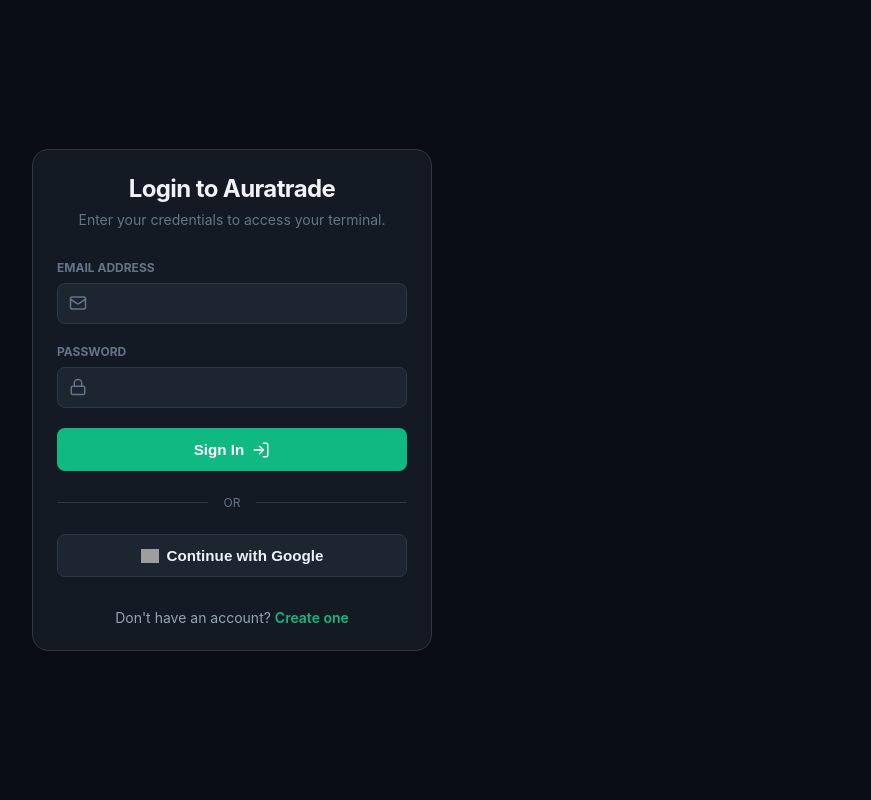
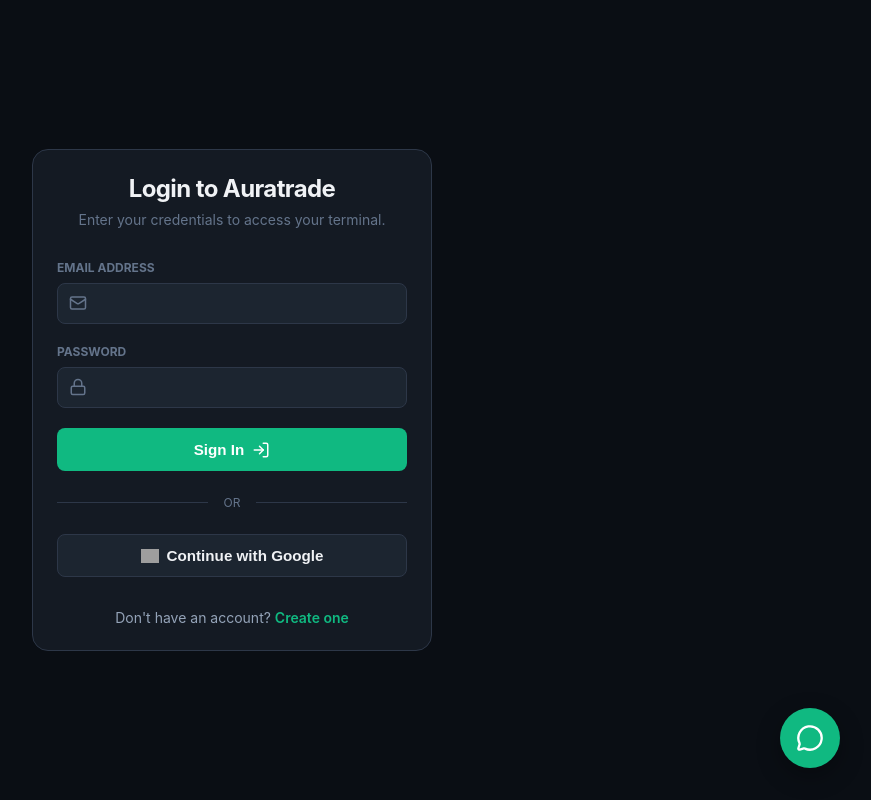
Before and after one commit to karanak1513-debug/AuraTrade, a React (Vite) app: page /login in a window 1280 px wide. Shown: the whole page, without its empty margins (408-1279 px from the left). Built offline with nearby package versions, Linux system fonts and the light colour scheme; no server answers; grey boxes are pictures that could not be loaded.

Commit message:
feat: add Chatbase chatbot popup

```diff
--- a/src/App.jsx
+++ b/src/App.jsx
@@ -23,6 +23,7 @@
 import AdminDashboard from './pages/admin/AdminDashboard';
 import Wallet from './pages/Wallet';
 import Tips from './pages/Tips';
+import ChatBotPopup from './components/ChatBotPopup';
 
 function PrivateRoute({ children }) {
   const { currentUser } = useAuth();
@@ -103,6 +104,7 @@
           {/* Catch-all route to handle 404s on the client side */}
           <Route path="*" element={<Navigate to="/dashboard" replace />} />
         </Routes>
+        <ChatBotPopup />
       </AppLayout>
     </Router>
   );
--- /dev/null
+++ b/src/components/ChatBotPopup.jsx
@@ -0,0 +1,84 @@
+import React, { useState } from 'react';
+import { MessageCircle, X } from 'lucide-react';
+import { motion, AnimatePresence } from 'framer-motion';
+
+export default function ChatBotPopup() {
+  const [isOpen, setIsOpen] = useState(false);
+
+  return (
+    <div style={{ position: 'fixed', bottom: '2rem', right: '2rem', zIndex: 1000, display: 'flex', flexDirection: 'column', alignItems: 'flex-end' }}>
+      <AnimatePresence>
+        {isOpen && (
+          <motion.div
+            initial={{ opacity: 0, scale: 0.8, y: 20, transformOrigin: 'bottom right' }}
+            animate={{ opacity: 1, scale: 1, y: 0 }}
+            exit={{ opacity: 0, scale: 0.8, y: 20 }}
+            className="glass"
+            style={{
+              width: '400px',
+              height: '600px',
+              marginBottom: '1rem',
+              borderRadius: '20px',
+              overflow: 'hidden',
+              boxShadow: '0 20px 40px rgba(0,0,0,0.4)',
+              border: '1px solid var(--border-color)',
+              display: 'flex',
+              flexDirection: 'column'
+            }}
+          >
+            <div style={{
+              padding: '1rem',
+              background: 'var(--bg-tertiary)',
+              display: 'flex',
+              justifyContent: 'space-between',
+              alignItems: 'center',
+              borderBottom: '1px solid var(--border-color)'
+            }}>
+              <div style={{ display: 'flex', alignItems: 'center', gap: '0.75rem' }}>
+                <div style={{ width: '10px', height: '10px', borderRadius: '50%', background: '#10b981', boxShadow: '0 0 10px #10b981' }}></div>
+                <span style={{ fontWeight: 600, fontSize: '0.9rem' }}>AuraTrade Assistant</span>
+              </div>
+              <button
+                onClick={() => setIsOpen(false)}
+                style={{ background: 'none', border: 'none', color: 'var(--text-muted)', cursor: 'pointer', padding: '4px', borderRadius: '50%' }}
+              >
+                <X size={20} />
+              </button>
+            </div>
+
+            <div style={{ flex: 1, background: '#fff' }}>
+              <iframe
+                src="https://www.chatbase.co/chatbot-iframe/lWBvFS4t4orYMqQkdNP5s"
+                width="100%"
+                style={{ height: '100%', border: 'none' }}
+                allow="microphone"
+              ></iframe>
+            </div>
+          </motion.div>
+        )}
+      </AnimatePresence>
+
+      <motion.button
+        whileHover={{ scale: 1.05 }}
+        whileTap={{ scale: 0.95 }}
+        onClick={() => setIsOpen(!isOpen)}
+        style={{
+          width: '60px',
+          height: '60px',
+          borderRadius: '30px',
+          background: isOpen ? 'var(--bg-tertiary)' : 'var(--accent-primary)',
+          color: isOpen ? 'var(--text-primary)' : 'white',
+          border: 'none',
+          cursor: 'pointer',
+          display: 'flex',
+          alignItems: 'center',
+          justifyContent: 'center',
+          boxShadow: '0 8px 25px rgba(0,0,0,0.3)',
+          transition: 'background 0.3s ease'
+        }}
+      >
+        {isOpen ? <X size={28} /> : <MessageCircle size={28} />}
+      </motion.button>
+    </div>
+  );
+}
```
